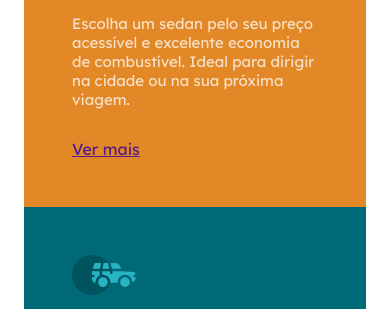
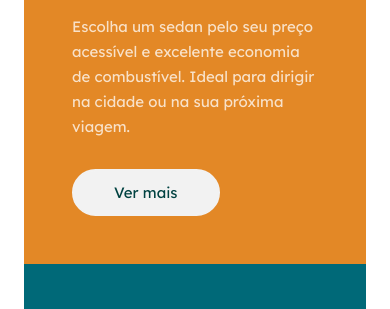
Before and after one commit to matheusschramli/carros, a plain HTML site: page index.html in a window 390 px wide. Shown: the part 274-583 px from the top of the page. Drawn offline with Linux system fonts and the light colour scheme.

Commit message:
finalização mobile

```diff
--- a/index.html
+++ b/index.html
@@ -16,21 +16,21 @@
             <img src="./imagens/icon-sedans.svg" alt="">
             <h2>Sedans</h2>
             <p>Escolha um sedan pelo seu preço acessível e excelente economia de combustível. Ideal para dirigir na cidade ou na sua próxima viagem.</p>
-            <a href="">Ver mais</a>
+            <a href="https://www.webmotors.com.br/sedans" target="_blank">Ver mais</a>
         </section>
 
         <section class="suvs">
             <img src="./imagens/icon-suvs.svg" alt="">
             <h2>SUVs</h2>
             <p>Escolha um SUV pelo seu interior espaçoso, poder e versatilidade. Perfeito para passar as férias em família ou para aventuras off-road.</p>
-            <a href="">Ver mais</a>
+            <a href="https://www.webmotors.com.br/suvs" target="_blank">Ver mais</a>
         </section>
 
         <section class="luxuosos">
             <img src="./imagens/icon-luxury.svg" alt="">
             <h2>Luxuosos</h2>
             <p>Passeie nos melhores carros sem os preços exorbitantes. Desfrute do conforto aprimorado de um aluguel de luxo e chegue com estilo.</p>
-            <a href="">Ver mais</a>
+            <a href="https://www.webmotors.com.br/catalogo/carroceria/coupe" target="_blank">Ver mais</a>
         </section>
     </main>
 </body>
--- a/style.css
+++ b/style.css
@@ -29,6 +29,7 @@ p {
     font-size: 0.9375rem;
     color: var(--transparent-white);
     margin-bottom: 1.875rem;
+    line-height: 1.5625rem;
 }
 
 section {
@@ -37,10 +38,19 @@ section {
 
 a {
     font-family: 'Lexend Deca', sans-serif;
+    display: block;
+    text-decoration: none;
+    border: 2px solid var(--gray);
+    width: fit-content;
+    font-size: 0.9375rem;
+    padding: 0.75rem 2.5rem;
+    border-radius: 1.5625rem;
+    background: var(--gray);
 }
 
 .sedans {
     background: var(--orange);
+    border-radius: 8px 8px 0 0;
 }
 
 .suvs {
@@ -49,4 +59,17 @@ a {
 
 .luxuosos {
     background: var(--dark-cyan);
+    border-radius: 0 0 8px 8px;
 }
+
+.sedans a {
+    color: var(--orange);
+}
+
+.sedans a {
+    color: var(--cyan);
+}
+
+.sedans a {
+    color: var(--dark-cyan);
+}
```
